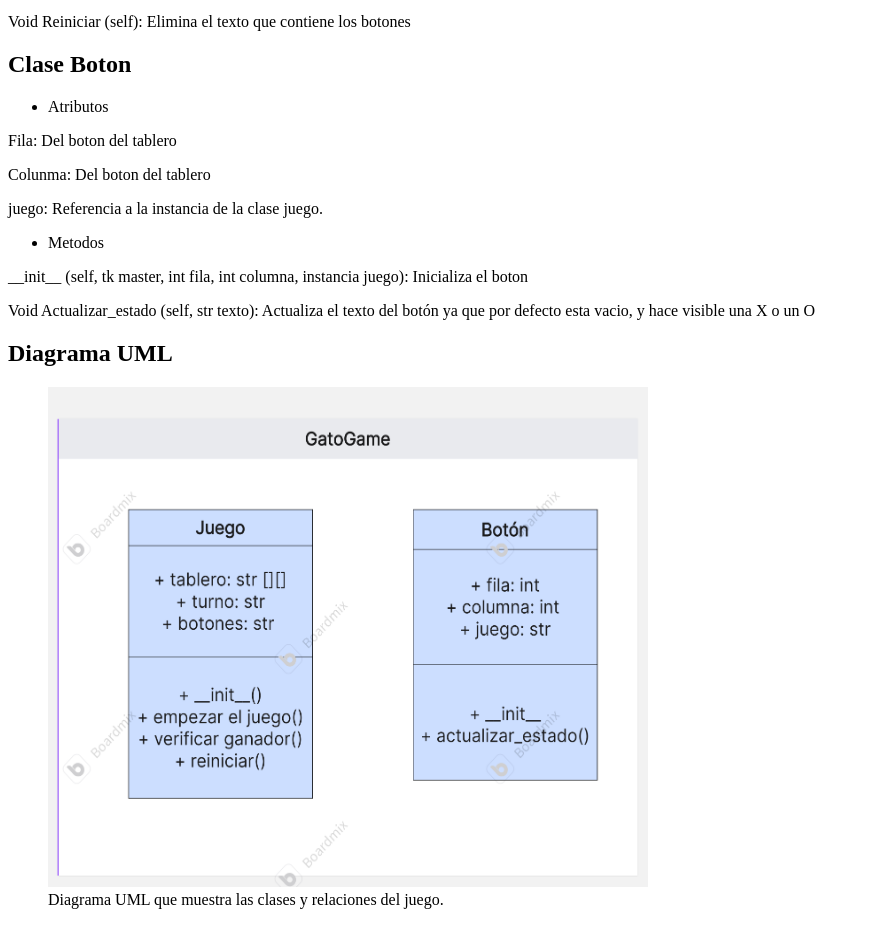
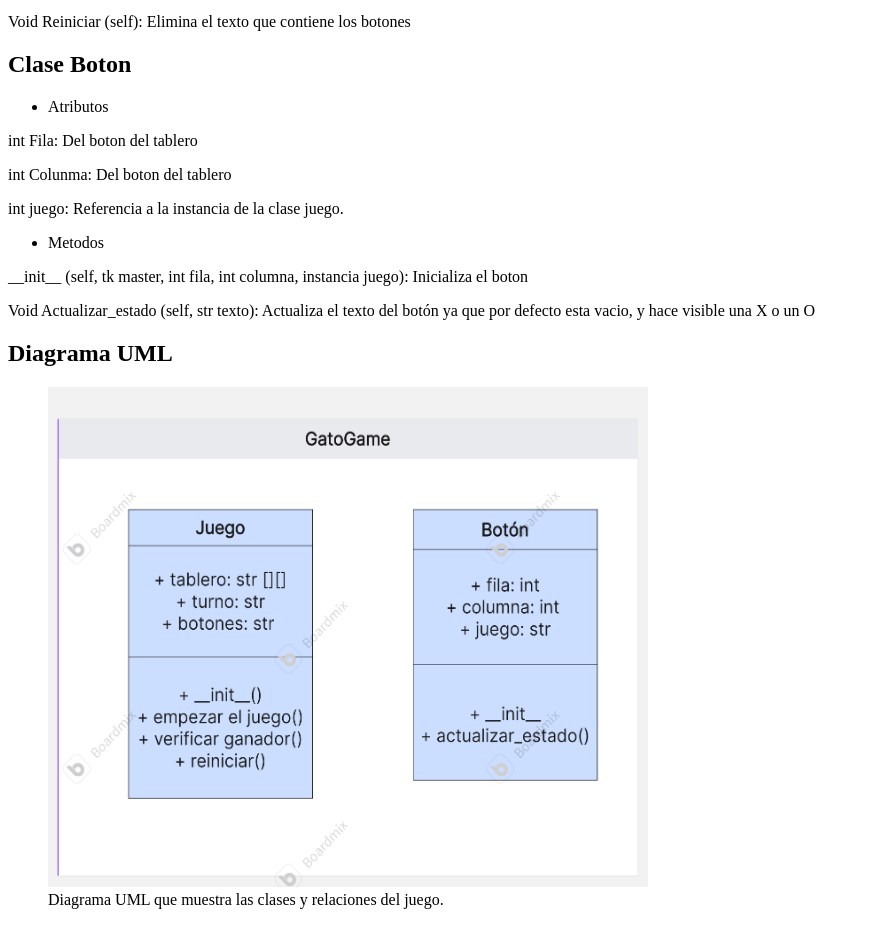
Before and after one commit to AzucenaReyesGarcia/GatoGame, a plain HTML site: page index.html in a window 1280 px wide. Shown: the part 880-1806 px from the top of the page, without its empty margins (0-871 px from the left). Drawn offline with Linux system fonts and the light colour scheme.

Commit message:
correciones6

```diff
--- a/index.html
+++ b/index.html
@@ -52,9 +52,9 @@
       <li>Atributos</li>
   </ul>
 
-  <p> Fila: Del boton del tablero</p>
-  <p> Colunma: Del boton del tablero</p>
-  <p> juego: Referencia a la instancia de la clase juego.</p>
+  <p> int Fila: Del boton del tablero</p>
+  <p> int Colunma: Del boton del tablero</p>
+  <p> int juego: Referencia a la instancia de la clase juego.</p>
 
   <ul>
     <li>Metodos</li>
```
